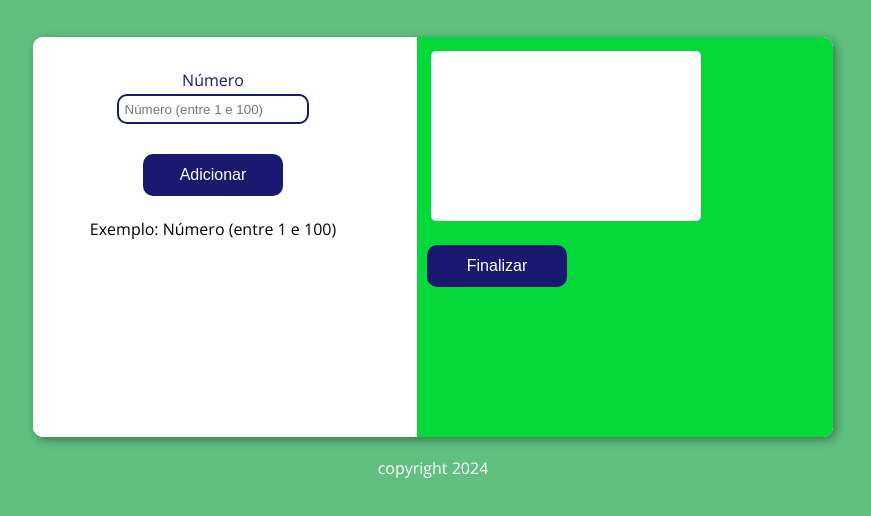
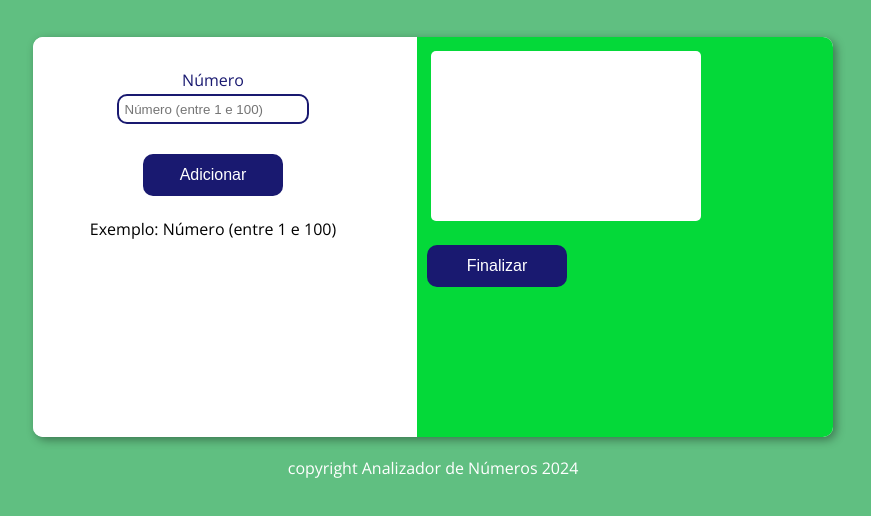
Before and after one commit to rogeriocsc/projetoAnalizadorNumeros, a plain HTML site: page index.html in a window 1280 px wide. Shown: the part 56-572 px from the top of the page, without its empty margins (207-1078 px from the left). Drawn offline with nearby package versions, Linux system fonts and the light colour scheme.

Commit message:
Atualização arquivo index

```diff
--- a/index.html
+++ b/index.html
@@ -31,7 +31,7 @@
     </main>
     <script src="js/script.js"></script>
     <footer>
-        <p>copyright 2024</p>
+        <p>copyright Analizador de Números 2024</p>
     </footer>
 </body>
 </html>
```
